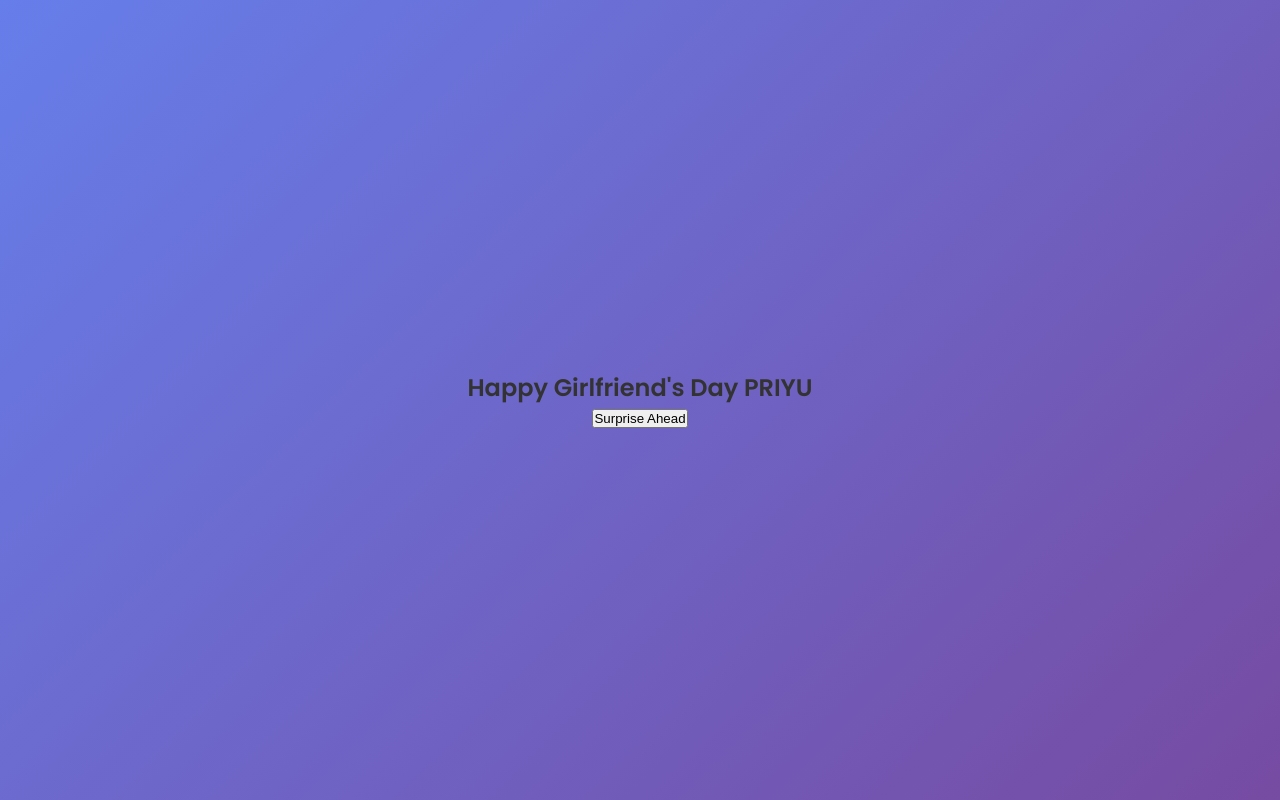
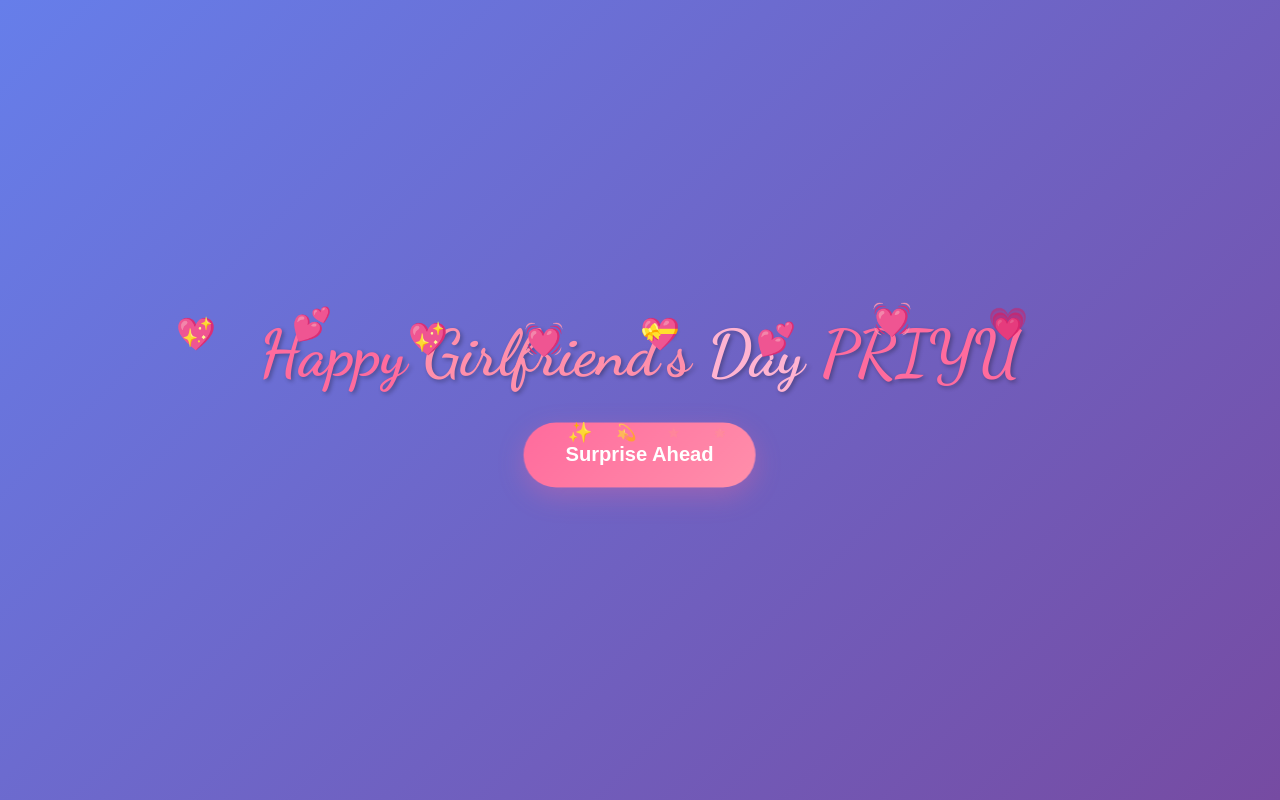
Before and after one commit to hustlek0504/girlfriend-website, a website: page girlfriend-website/index.html in a window 1280 px wide. Drawn offline with Linux system fonts and the light colour scheme.

Commit message:
FINAL FIX: Self-contained index.html with inline styles to resolve 404

```diff
--- a/girlfriend-website/index.html
+++ b/girlfriend-website/index.html
@@ -4,8 +4,197 @@
     <meta charset="UTF-8">
     <meta name="viewport" content="width=device-width, initial-scale=1.0">
     <title>Happy Girlfriend's Day, Priyanshi! 💕</title>
-    <link rel="stylesheet" href="style.css">
     <link href="https://fonts.googleapis.com/css2?family=Dancing+Script:wght@400;700&family=Poppins:wght@300;400;600&display=swap" rel="stylesheet">
+    <style>
+        * {
+            margin: 0;
+            padding: 0;
+            box-sizing: border-box;
+        }
+
+        body {
+            font-family: 'Poppins', sans-serif;
+            background: linear-gradient(135deg, #667eea 0%, #764ba2 100%);
+            min-height: 100vh;
+            display: flex;
+            align-items: center;
+            justify-content: center;
+            overflow: hidden;
+        }
+
+        .container {
+            width: 100%;
+            max-width: 1200px;
+            margin: 0 auto;
+            padding: 20px;
+        }
+
+        .welcome-page {
+            text-align: center;
+            color: white;
+            position: relative;
+            z-index: 10;
+        }
+
+        .welcome-content {
+            animation: fadeInUp 1s ease-out;
+        }
+
+        .welcome-title {
+            font-family: 'Dancing Script', cursive;
+            font-size: 4rem;
+            margin-bottom: 2rem;
+            text-shadow: 2px 2px 4px rgba(0,0,0,0.3);
+        }
+
+        .title-word {
+            display: inline-block;
+            animation: color-animation 4s linear infinite;
+        }
+
+        .title-word-1 {
+            --color-1: #ff6b9d;
+            --color-2: #ff8fab;
+            --color-3: #ffb3d1;
+        }
+
+        .title-word-2 {
+            --color-1: #ff8fab;
+            --color-2: #ffb3d1;
+            --color-3: #ff6b9d;
+        }
+
+        .title-word-3 {
+            --color-1: #ffb3d1;
+            --color-2: #ff6b9d;
+            --color-3: #ff8fab;
+        }
+
+        .title-word-4 {
+            --color-1: #ff6b9d;
+            --color-2: #ffb3d1;
+            --color-3: #ff8fab;
+        }
+
+        @keyframes color-animation {
+            0%    {color: var(--color-1)}
+            32%   {color: var(--color-1)}
+            33%   {color: var(--color-2)}
+            65%   {color: var(--color-2)}
+            66%   {color: var(--color-3)}
+            99%   {color: var(--color-3)}
+            100%  {color: var(--color-1)}
+        }
+
+        .floating-hearts {
+            position: absolute;
+            width: 100%;
+            height: 100%;
+            top: 0;
+            left: 0;
+            pointer-events: none;
+        }
+
+        .heart {
+            position: absolute;
+            font-size: 2rem;
+            color: #ff6b9d;
+            animation: float 6s ease-in-out infinite;
+        }
+
+        .heart:nth-child(1) { left: 10%; animation-delay: 0s; }
+        .heart:nth-child(2) { left: 20%; animation-delay: 1s; }
+        .heart:nth-child(3) { left: 70%; animation-delay: 2s; }
+        .heart:nth-child(4) { left: 80%; animation-delay: 3s; }
+        .heart:nth-child(5) { left: 50%; animation-delay: 4s; }
+        .heart:nth-child(6) { left: 30%; animation-delay: 5s; }
+        .heart:nth-child(7) { left: 60%; animation-delay: 6s; }
+        .heart:nth-child(8) { left: 40%; animation-delay: 7s; }
+
+        @keyframes float {
+            0%, 100% { transform: translateY(0px); }
+            50% { transform: translateY(-20px); }
+        }
+
+        .surprise-btn {
+            background: linear-gradient(135deg, #ff6b9d, #ff8fab);
+            color: white;
+            border: none;
+            padding: 20px 40px;
+            border-radius: 50px;
+            font-size: 1.2rem;
+            font-weight: 600;
+            cursor: pointer;
+            transition: all 0.3s ease;
+            box-shadow: 0 8px 25px rgba(255, 107, 157, 0.3);
+            position: relative;
+            overflow: hidden;
+            animation: pulse 2s ease-in-out infinite;
+        }
+
+        .surprise-btn:hover {
+            transform: translateY(-3px);
+            box-shadow: 0 12px 35px rgba(255, 107, 157, 0.4);
+            animation: none;
+        }
+
+        .btn-text {
+            position: relative;
+            z-index: 2;
+        }
+
+        .btn-sparkles {
+            position: absolute;
+            top: 0;
+            left: 0;
+            width: 100%;
+            height: 100%;
+            pointer-events: none;
+        }
+
+        .sparkle {
+            position: absolute;
+            font-size: 1rem;
+            color: white;
+            animation: sparkle 2s ease-in-out infinite;
+        }
+
+        .sparkle:nth-child(1) { left: 20%; animation-delay: 0s; }
+        .sparkle:nth-child(2) { left: 40%; animation-delay: 0.4s; }
+        .sparkle:nth-child(3) { left: 60%; animation-delay: 0.8s; }
+        .sparkle:nth-child(4) { left: 80%; animation-delay: 1.2s; }
+
+        @keyframes sparkle {
+            0%, 100% { opacity: 0; transform: scale(0.5); }
+            50% { opacity: 1; transform: scale(1.2); }
+        }
+
+        @keyframes pulse {
+            0%, 100% { transform: scale(1); }
+            50% { transform: scale(1.05); }
+        }
+
+        @keyframes fadeInUp {
+            from {
+                opacity: 0;
+                transform: translateY(30px);
+            }
+            to {
+                opacity: 1;
+                transform: translateY(0);
+            }
+        }
+
+        @media (max-width: 768px) {
+            .welcome-title {
+                font-size: 2.5rem;
+            }
+            .surprise-btn {
+                padding: 15px 30px;
+                font-size: 1rem;
+            }
+        }
+    </style>
 </head>
 <body>
     <div class="container">
@@ -19,22 +208,22 @@
                     <span class="title-word title-word-4">PRIYU</span>
                 </h1>
                 <div class="floating-hearts">
-                    <div class="heart"></div>
-                    <div class="heart"></div>
-                    <div class="heart"></div>
-                    <div class="heart"></div>
-                    <div class="heart"></div>
-                    <div class="heart"></div>
-                    <div class="heart"></div>
-                    <div class="heart"></div>
+                    <div class="heart">💖</div>
+                    <div class="heart">💕</div>
+                    <div class="heart">💓</div>
+                    <div class="heart">💗</div>
+                    <div class="heart">💝</div>
+                    <div class="heart">💖</div>
+                    <div class="heart">💕</div>
+                    <div class="heart">💓</div>
                 </div>
                 <button class="surprise-btn" onclick="goToPage2()">
                     <span class="btn-text">Surprise Ahead</span>
                     <div class="btn-sparkles">
-                        <div class="sparkle"></div>
-                        <div class="sparkle"></div>
-                        <div class="sparkle"></div>
-                        <div class="sparkle"></div>
+                        <div class="sparkle">✨</div>
+                        <div class="sparkle">💫</div>
+                        <div class="sparkle">⭐</div>
+                        <div class="sparkle">🌟</div>
                     </div>
                 </button>
             </div>
```
